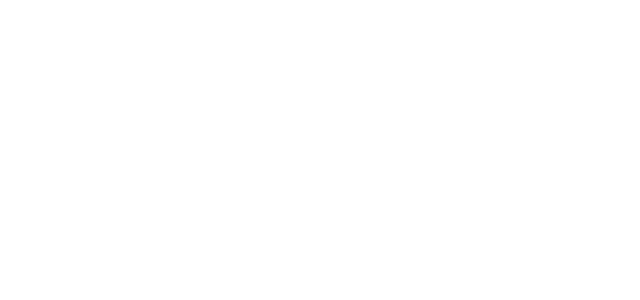
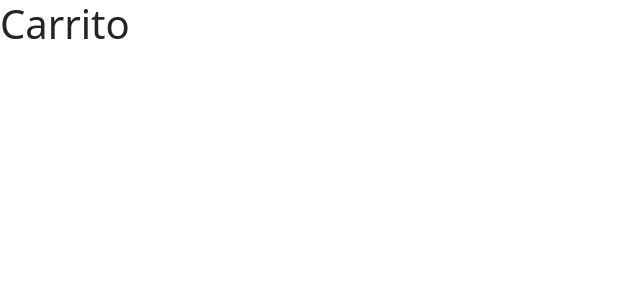
Before and after one commit to lautainfante/reactCoder, a React (Create React App) app: page /Carrito in a window 1280 px wide. Before the commit this address had no page. Shown: the top 300 px of the page, without its empty margins (0-640 px from the left). Built offline with nearby package versions, Linux system fonts and the light colour scheme.

Commit message:
arreglos de la primer entrega del proyecto + carrito de compras

```diff
--- a/src/App.js
+++ b/src/App.js
@@ -3,22 +3,27 @@ import { BrowserRouter, Route, Routes } from "react-router-dom";
 import Homepage from "./pages/Homepage";
 import Mercadopage from "./pages/Mercadopage";
 import Detallespage from "./pages/Detallepage";
+import { CartProvider } from "./contexts/CartContex";
+import Cartpage from "./pages/Cartpage";
 
 
 
 function App() {
    return (
+    <CartProvider>
       <BrowserRouter>
        <Routes>
          <Route path="/">
            <Route index element={<Homepage />} />
            <Route path="/Mercado">
              <Route index element={<Mercadopage />} />
-             <Route path=':productId' element={<Detallespage />} />
+             <Route path=":productId" element={<Detallespage />} />
            </Route>
+           <Route path="/Carrito" element={<Cartpage />}></Route>
          </Route>
        </Routes>
       </BrowserRouter>
+    </CartProvider>
   );
 };
 
--- a/src/components/Carprodu.js
+++ b/src/components/Carprodu.js
@@ -27,7 +27,7 @@ function Cards () {
           <ul>
             {products.map((products)=>{
               return <Item key={products.id} productos={products}/>
-            })}
+            })};
           </ul>
       </div>
     )
--- a/src/components/Navbar.js
+++ b/src/components/Navbar.js
@@ -17,6 +17,9 @@ const Navbar = () => {
               <li className="nav-item">
               <Link to="/Mercado">Productos</Link>
               </li>
+              <li className="nav-item">
+              <Link style={{marginLeft:'1rem'}} to="/Carrito">Carrito</Link>
+              </li>
             </ul>
             <form className="d-flex">
               <button className="btn btn-outline-success" type="submit">Search</button>
--- a/src/components/item/item.jsx
+++ b/src/components/item/item.jsx
@@ -1,5 +1,7 @@
+import { useState } from "react";
 import { Card,Button } from "react-bootstrap";
 import {useNavigate} from "react-router-dom";
+import { useCart } from "../../contexts/CartContex";
 import Cont from "../ItemCounter";
 
 
@@ -12,6 +14,13 @@ function Item({ productos }) {
         navigate (":productId")
     };
 
+    const {cart,  addItem } = useCart();
+    const [counter , setCounter] = useState(0);
+
+    const handleClick = () =>{
+        addItem(productos, counter)
+    };
+
     return (
         <Card border="light"  style={{ width: '18rem', marginLeft: '13rem', marginBottom: '2rem', marginTop: '2rem', backgroundColor:'black' }}>
             <Card.Img variant="top" src="holder.js/100px180" />
@@ -19,9 +28,9 @@ function Item({ productos }) {
                 <Card.Title style={{color:'whitesmoke'}}>{productos.name}</Card.Title>
                 <Card.Text style={{color:'whitesmoke'}}>{productos.price}</Card.Text>
                 <Card.Text style={{color:'whitesmoke'}}>Stock: {productos.stock}</Card.Text>
-                <Button variant="primary">Comprar</Button>
+                <Button variant="primary" onClick={handleClick}>Agregar carrito</Button>
                 <Button onClick={goToDeteails} style={{marginLeft:'2rem'}} variant="primary">ver mas</Button>
-                <Cont />
+                <Cont counter={counter} setCounter={setCounter} />
                 <div id="caja">
                 <Card.Text style={{color:'whitesmoke'}}>{productos.descripcion}</Card.Text>
                 </div>
--- /dev/null
+++ b/src/contexts/CartContex.jsx
@@ -0,0 +1,19 @@
+import { createContext, useContext, useState } from "react";
+
+export const CartContext = createContext ([]);
+
+export const CartProvider = ({ children }) => {
+    const [cart , setCart] = useState([]);
+
+    const addItem = (item, quantity) => {
+        const newItem = {item, quantity};
+        setCart((prevState) => [...prevState, newItem]);
+    };
+
+    return(
+        <CartContext.Provider value={{ cart, addItem}}>
+            {children}
+        </CartContext.Provider>
+    );
+};
+export const useCart = () => useContext(CartContext);
--- /dev/null
+++ b/src/pages/Cartpage.jsx
@@ -0,0 +1,21 @@
+import React from "react";
+import { useCart } from "../contexts/CartContex";
+
+function Cartpage(params) {
+    const { cart } = useCart();
+    return(
+        <div>
+            <h1>Carrito</h1>
+            {cart.map((purchase) =>{
+                return (
+                    <div>
+                        <p>{purchase.item.name}</p>
+                        <p>{purchase.quantity}</p>
+                    </div>
+                );
+            })}
+        </div>
+    );
+};
+
+export default Cartpage;
--- a/src/pages/Detallepage.jsx
+++ b/src/pages/Detallepage.jsx
@@ -1,34 +1,34 @@
 import React from "react";
 import Navbar from "../components/Navbar";
 import { useEffect } from "react";
-import { Params, useParams } from "react-router-dom";
+import { useParams } from "react-router-dom";
 import { useState } from "react";
+import Item from "../components/Item/Item";
 
 
 
 const Detallespage = () => {
-    const { productId } = useParams;
-    const [productos, setProduct] = useState();
+    const {productId} = useParams;
+    const [products, setProduct] = useState();
+    const [isLoading, setIsLoading] = useState(false)
 
     useEffect(() =>{
-        const URL = 'http://localhost:3001/productos/${productId}'
+        const URL = `http://localhost:3001/productos/${productId}`
         fetch(URL)
          .then(res => res.json())
-         .then((data)=> setProduct(data));
+         .then((data)=> setProduct(data))
+         .finally(() => setIsLoading(false));
     }, [productId]);
 
 
+    if (isLoading || !products) return <p>Cargando...</p>;
+    return (
+        <div>
+            <Navbar />
+            <Item productos={products}/>
+        </div>
+    )
 
-    if (productos) {
-        return(
-            <div>
-                <Navbar />
-                <h1>{productos.name}</h1>
-                <p>{productos.price}</p>
-            </div>
-        )
-    }
-    return null;
 };
 
 export default Detallespage;
```
